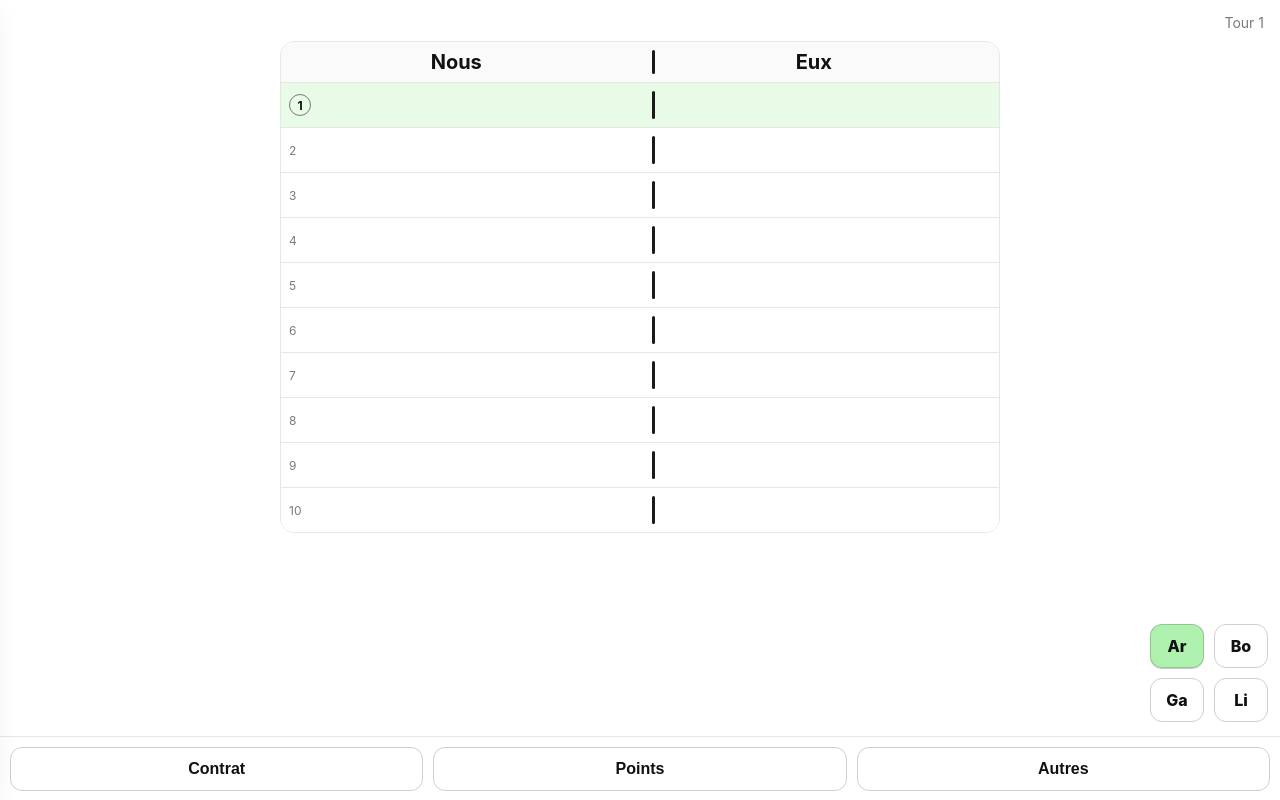
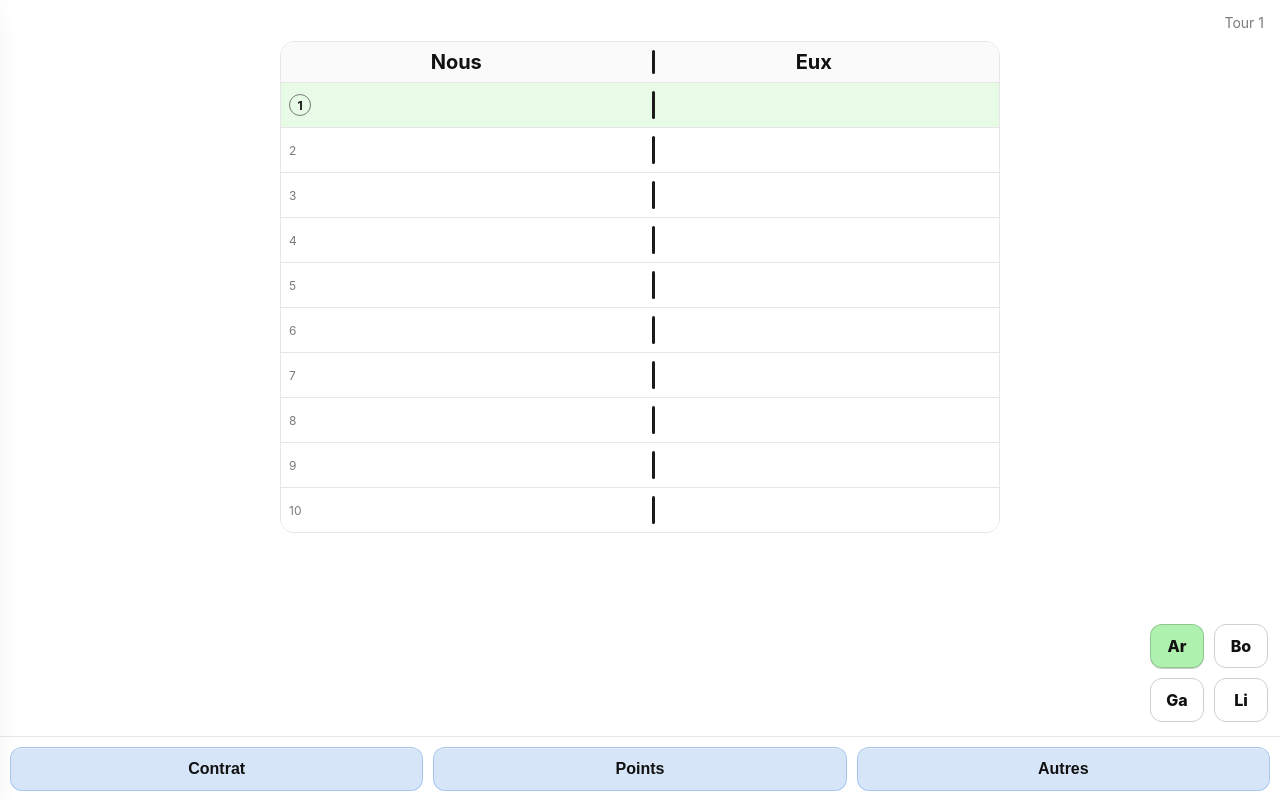
Before and after one commit to PangolinBob/Coinche, a plain HTML site: page index.html in a window 1280 px wide. Drawn offline with Linux system fonts and the light colour scheme.

Commit message:
15_Refactor button styles in index.html
Updated button styles with new border and background colors.

```diff
--- a/index.html
+++ b/index.html
@@ -20,6 +20,7 @@
       --muted: #7a7a7a;
       --line: #e6e6e6;
       --line-strong: #1a1a1a;
+		--blue-rgb: 31, 111, 210; /* même bleu que le graphe Nous (#1f6fd2) */
       --panel-w: min(320px, 82vw);
       --bar-h: 64px;
       --tap: 44px;
@@ -342,14 +343,16 @@
       z-index: 50;
     }
     .bar button{
+		transition: background-color .12s ease, border-color .12s ease, transform .06s ease;
+		box-shadow: inset 0 1px 0 rgba(255,255,255,.35);
       flex: 1;
       height: var(--tap);
       border-radius: 12px;
-      border: 1px solid #cfcfcf;
-      background: #fff;
+      border: 1px solid rgba(var(--blue-rgb), .25);
+      background: rgba(var(--blue-rgb), .18);
       font-size: 16px;
       font-weight: 700;
-      color: var(--fg);
+      color: #111;
       touch-action: manipulation;
     }
     .bar button.active{
```
